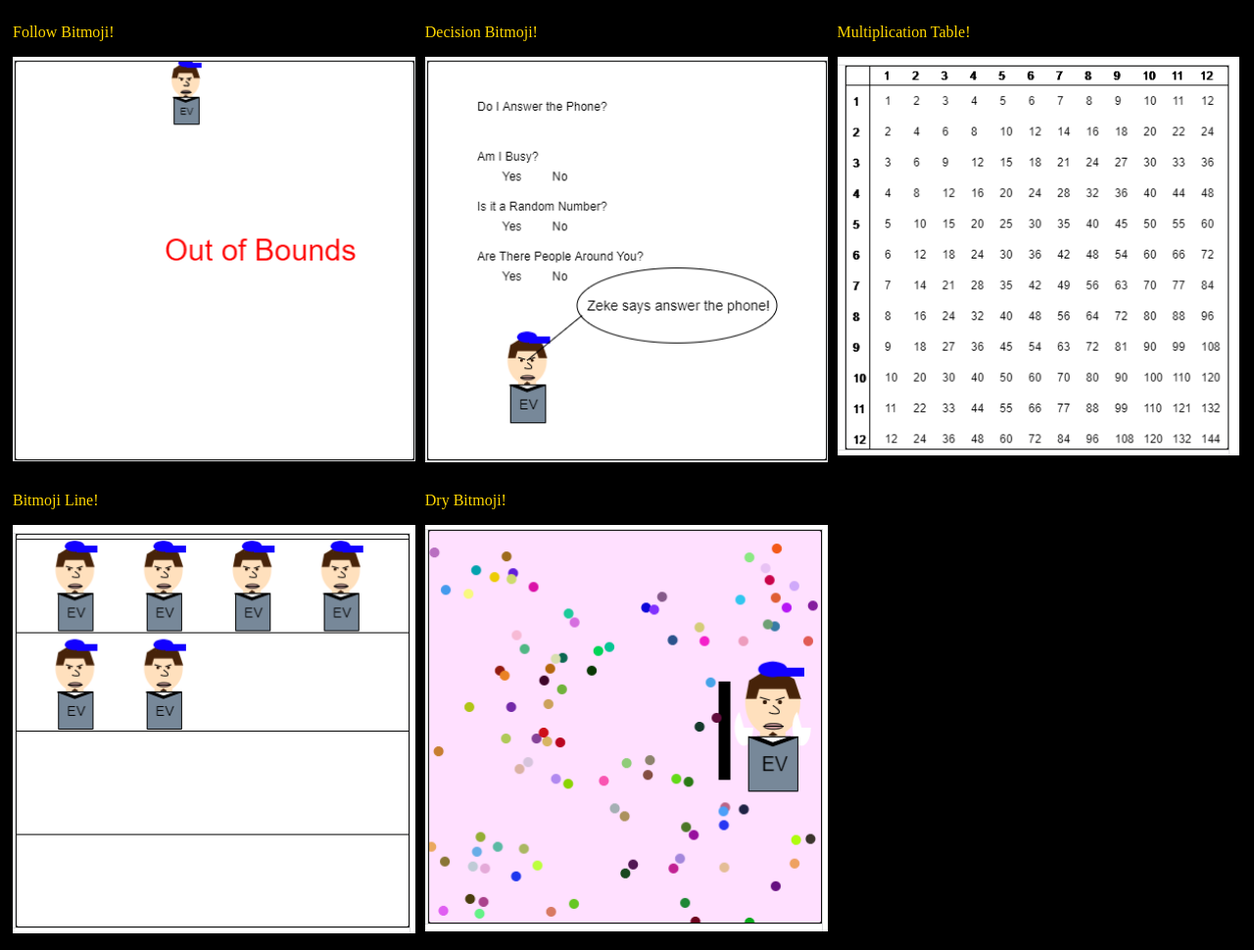
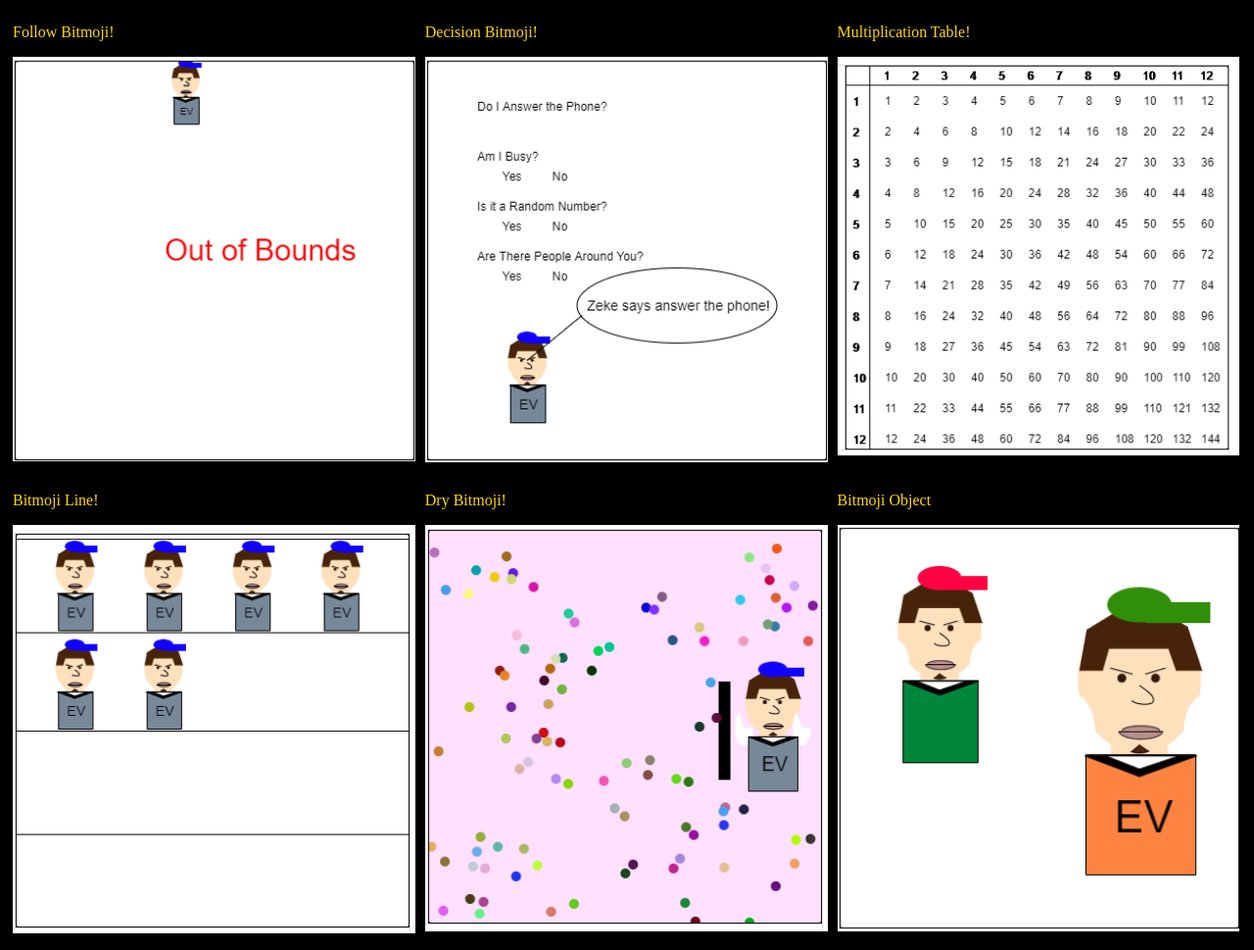
Before and after one commit to evelasquez9/evelasquez9.github.io, a plain HTML site: page javascripts.html in a window 1280 px wide. Shown: the part 876-1846 px from the top of the page at 98% size. Drawn offline with Linux system fonts and the light colour scheme.

Commit message:
Update javascripts.html

```diff
--- a/javascripts.html
+++ b/javascripts.html
@@ -90,6 +90,10 @@
                                     <p> Dry Bitmoji! </p>
             <a href="https://www.khanacademy.org/computer-programming/velasquez_drybitmoji/5033370256621568" target="blank"> <img src="dryBitmoji.png" alt="Dry Bitmoji" style="width:100%"> </a>
                          </div>
+                         <div class="column">
+                                    <p> Bitmoji Object </p>
+            <a href="https://www.khanacademy.org/computer-programming/velasquez_object/4882501607309312" target="blank"> <img src="velasquezObject.png" alt="Bitmoji Object" style="width:100%"> </a>
+                         </div>
             </div>
 </body>
 </html>
```
